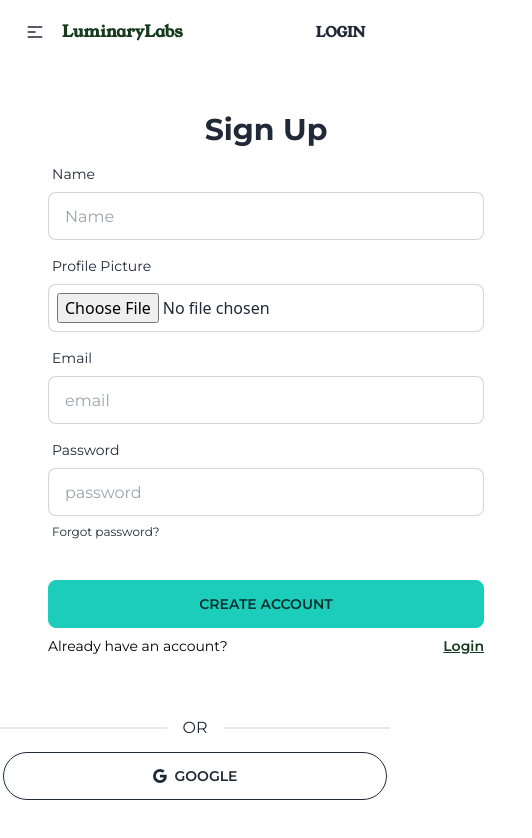
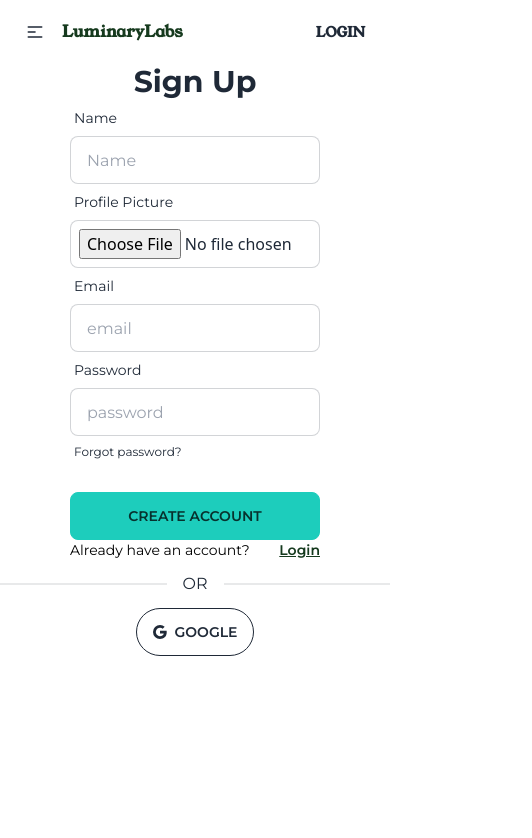
Before and after one commit to nasimrifat101/b8-a10-luminary-labs-client, a React (Vite) app: page /signup in a window 390 px wide. Shown: the top 838 px of the page, 532 px wide, since content can reach past the window. Built offline with nearby package versions, Linux system fonts and the light colour scheme; no server answers.

Commit message:
login and sign up responsive

```diff
--- a/src/Components/Pages/auth/Login.jsx
+++ b/src/Components/Pages/auth/Login.jsx
@@ -42,7 +42,7 @@ const Login = () => {
           <div className="hero">
             <div className="hero-content flex-col">
               <div className="card flex-shrink-0 w-full hover:shadow-xl">
-                <form onSubmit={handleLogin} className="card-body w-[500px]">
+                <form onSubmit={handleLogin} className="card-body lg:w-[500px]">
                   <div className="flex justify-center">
                     <h1 className="text-3xl font-bold">Login</h1>
                   </div>
@@ -98,7 +98,7 @@ const Login = () => {
         </div>
         <div className="divider">OR</div>
         <div className="grid rounded-box place-items-center mb-5">
-          <button onClick={googleLogin} className="btn btn-outline rounded-full w-96"><BsGoogle></BsGoogle>Google</button>
+          <button onClick={googleLogin} className="btn btn-outline rounded-full lg:w-96"><BsGoogle></BsGoogle>Google</button>
         </div>
       </div>
       <ToastContainer></ToastContainer>
--- a/src/Components/Pages/auth/Signup.jsx
+++ b/src/Components/Pages/auth/Signup.jsx
@@ -71,9 +71,9 @@ const Signup = () => {
           <div className="flex flex-col">
             <div className="grid rounded-box place-items-center">
             <div className="hero">
-            <div className="hero-content flex-col">
-              <div className="card flex-shrink-0 w-full hover:shadow-xl">
-                <form onSubmit={handleSignUp} className="card-body w-[500px]">
+            <div className="lg:hero-content flex-col">
+              <div className="card lg:flex-shrink-0 lg:w-full hover:shadow-xl">
+                <form onSubmit={handleSignUp} className="lg:card-body w-[250px] lg:w-[500px]">
                   <div className="flex justify-center">
                     <h1 className="text-3xl font-bold">Sign Up</h1>
                   </div>
@@ -150,7 +150,7 @@ const Signup = () => {
             </div>
             <div className="divider">OR</div>
             <div className="grid rounded-box place-items-center mb-5">
-             <button className="btn btn-outline w-96 rounded-full" onClick={googleLogin}><BsGoogle></BsGoogle>Google</button>
+             <button className="btn btn-outline lg:w-96 rounded-full" onClick={googleLogin}><BsGoogle></BsGoogle>Google</button>
             </div>
           </div>
         </div>
```
